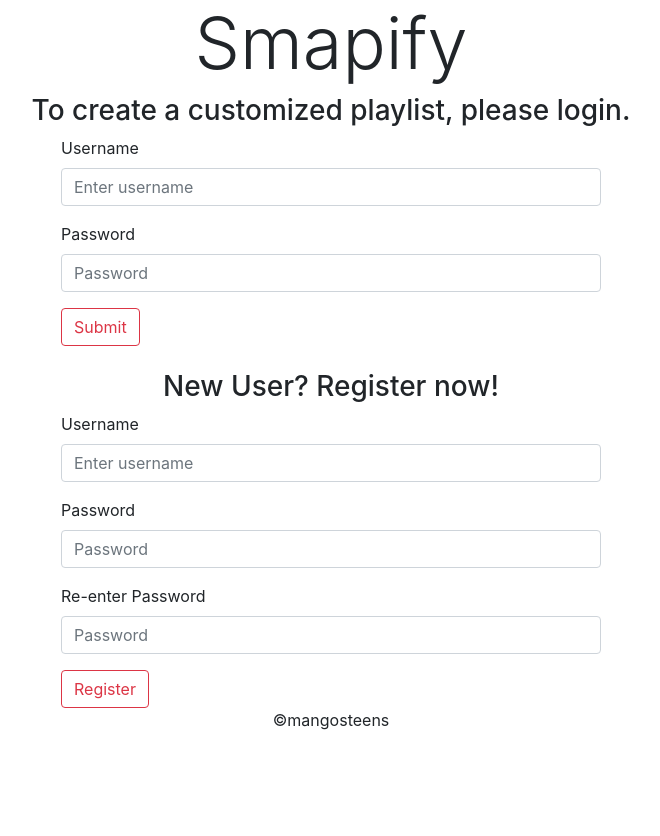
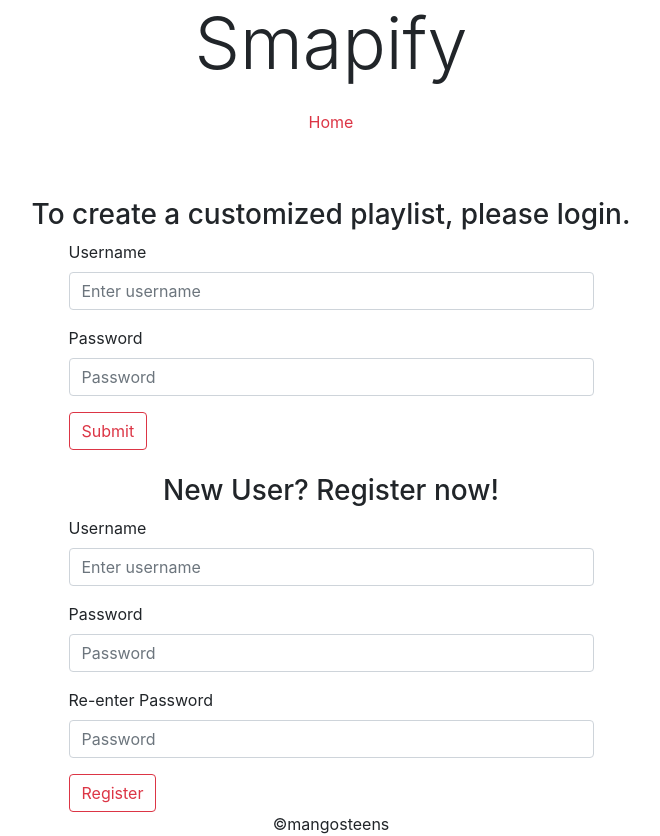
Before and after one commit to ccai1/mangosteens, a Flask app: page / in a window 1280 px wide. Shown: the whole page, without its empty margins (309-969 px from the left). Before the commit the page ends 730 px from the top, so only its background shows below. Run offline with Flask 2, Linux system fonts and the light colour scheme; some libraries are stand-ins or nearby versions.

Commit message:
fixed bugs

```diff
--- a/app.py
+++ b/app.py
@@ -128,6 +128,7 @@ def route():
         # print (route)
 
         return render_template('route.html',
+                               user=session['user'],
                                mode=mode,
                                time=time,
                                distance=distance,
@@ -163,6 +164,7 @@ def play():
     # playlist = music.gen_playlist(time, tags)
 
     return render_template('play.html',
+                           user=session['user'],
                            playlist = playlist
     )
 
@@ -176,7 +178,10 @@ def edit():
     playlist = {1: {'SongTitle': 'Rise', 'Artist': 'Jonas Blue', 'Minutes': 3.25}, 2: {'SongTitle': 'Never Enough', 'Artist': 'Loren Allred', 'Minutes': 3.5}}
     length = len(playlist) + 1
     # getting songs and to display
-    return render_template('edit.html', playlist = playlist, length = length)
+    return render_template('edit.html',
+                            playlist = playlist,
+                            length = length,
+                            user=session['user'])
 # return redirect(url_for('play'))
 
 @app.route('/logout')
--- a/templates/base.html
+++ b/templates/base.html
@@ -14,7 +14,22 @@
     {% block title %}
       <h1 class="display-3 text-center">Smapify</h1>
     {% endblock title %}
+
+    <div class="container">
+
+    <div id="nav">
+      <nav class="navbar float-top justify-content-center">
+        <a class="nav-link text-danger" href="/">Home</a>
+        <!-- <a class="nav-link text-warning" href="#grids">Grids</a>
+        <a class="nav-link text-info" href="#buttons">Buttons</a>
+        <a class="nav-link text-danger" href="#table">Tables</a>
+        <a class="nav-link text-warning" href="#other">Other</a> -->
+
+      </nav>
+    </div><br><br>
     {% block content %}{% endblock %}
+
+  </div>
 
     {% block footer %}
           <center><br><br><a href = '/logout'><input type = "button" class="btn btn-dark btn-sm" value="Logout"></input></a><br><br></center>
```
